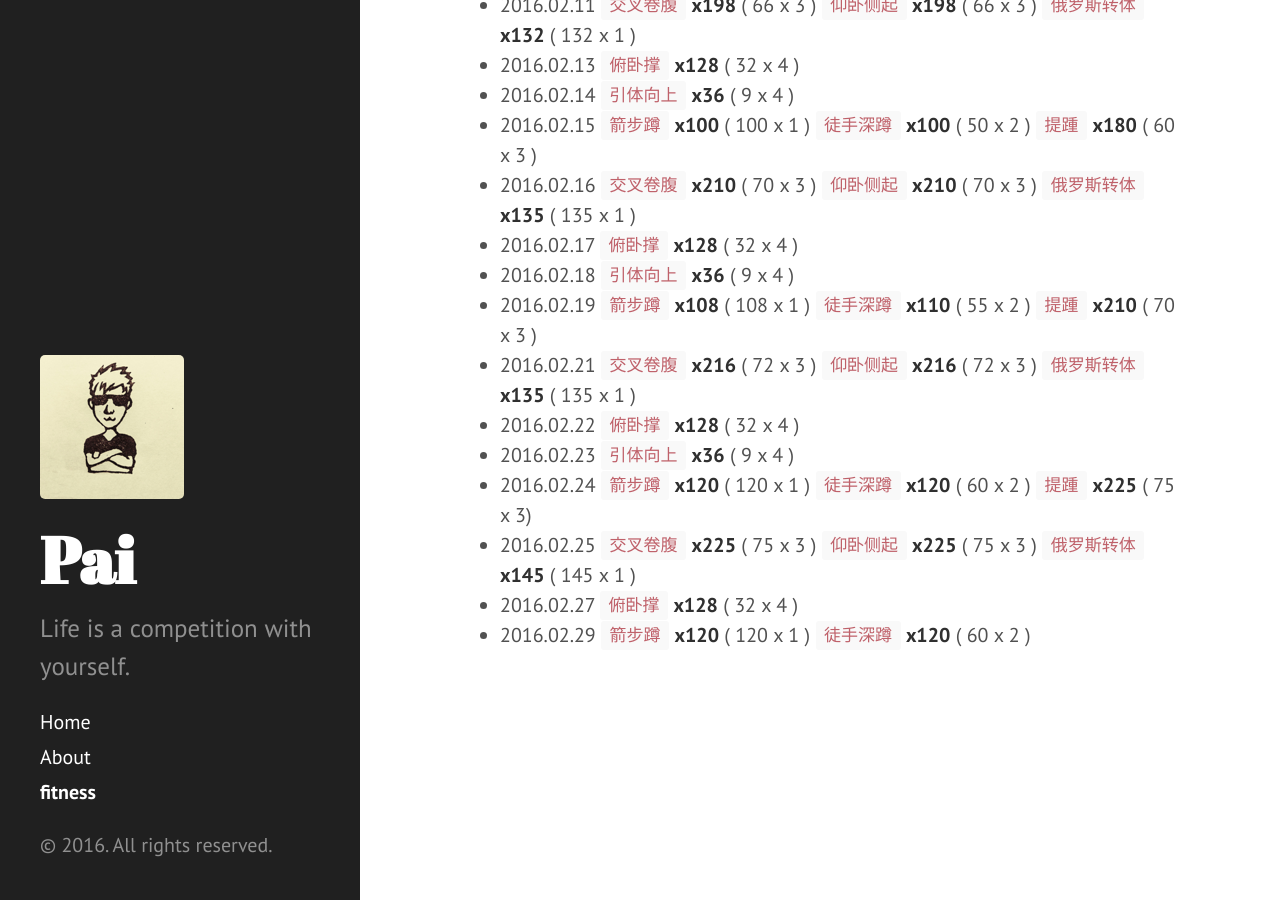
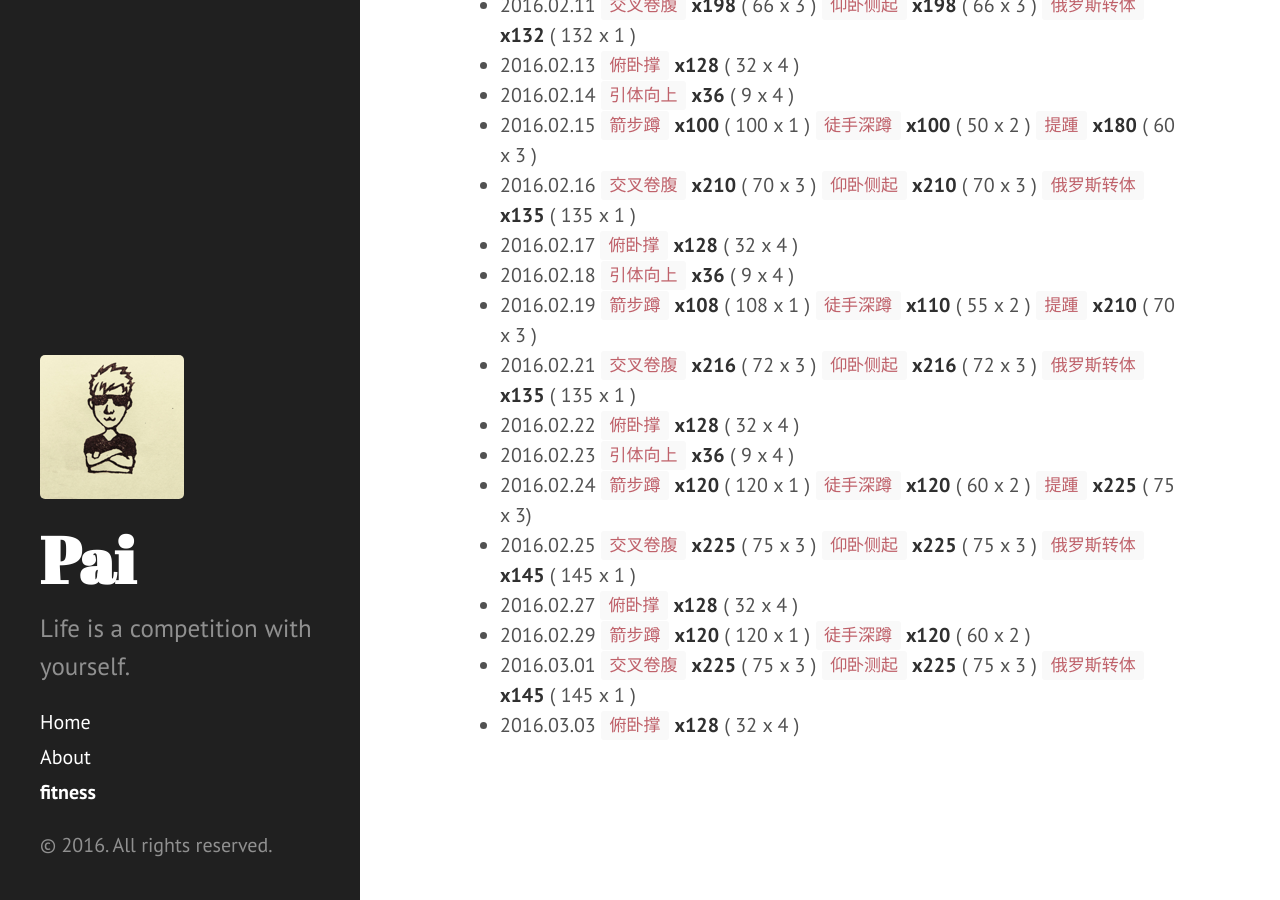
Before and after one commit to dragon8897/dragon8897.github.io, a Jekyll site: the page built from fitness.md, in a window 1280 px wide and 900 px high, scrolled down 1870 px. Built offline with Jekyll 4.4.1, drawn with Linux system fonts in a browser that asks for light colours; Markdown is read by kramdown in place of the engine named in the settings.

Commit message:
add fitness recored.

```diff
--- a/fitness.md
+++ b/fitness.md
@@ -66,3 +66,5 @@ title: fitness
 - 2016.02.25 `交叉卷腹` **x225** ( 75 x 3 ) `仰卧侧起` **x225** ( 75 x 3 ) `俄罗斯转体` **x145** ( 145 x 1 )
 - 2016.02.27 `俯卧撑` **x128** ( 32 x 4 )
 - 2016.02.29 `箭步蹲` **x120** ( 120 x 1 ) `徒手深蹲` **x120** ( 60 x 2 )
+- 2016.03.01 `交叉卷腹` **x225** ( 75 x 3 ) `仰卧测起` **x225** ( 75 x 3 ) `俄罗斯转体` **x145** ( 145 x 1 )
+- 2016.03.03 `俯卧撑` **x128** ( 32 x 4 )
```
